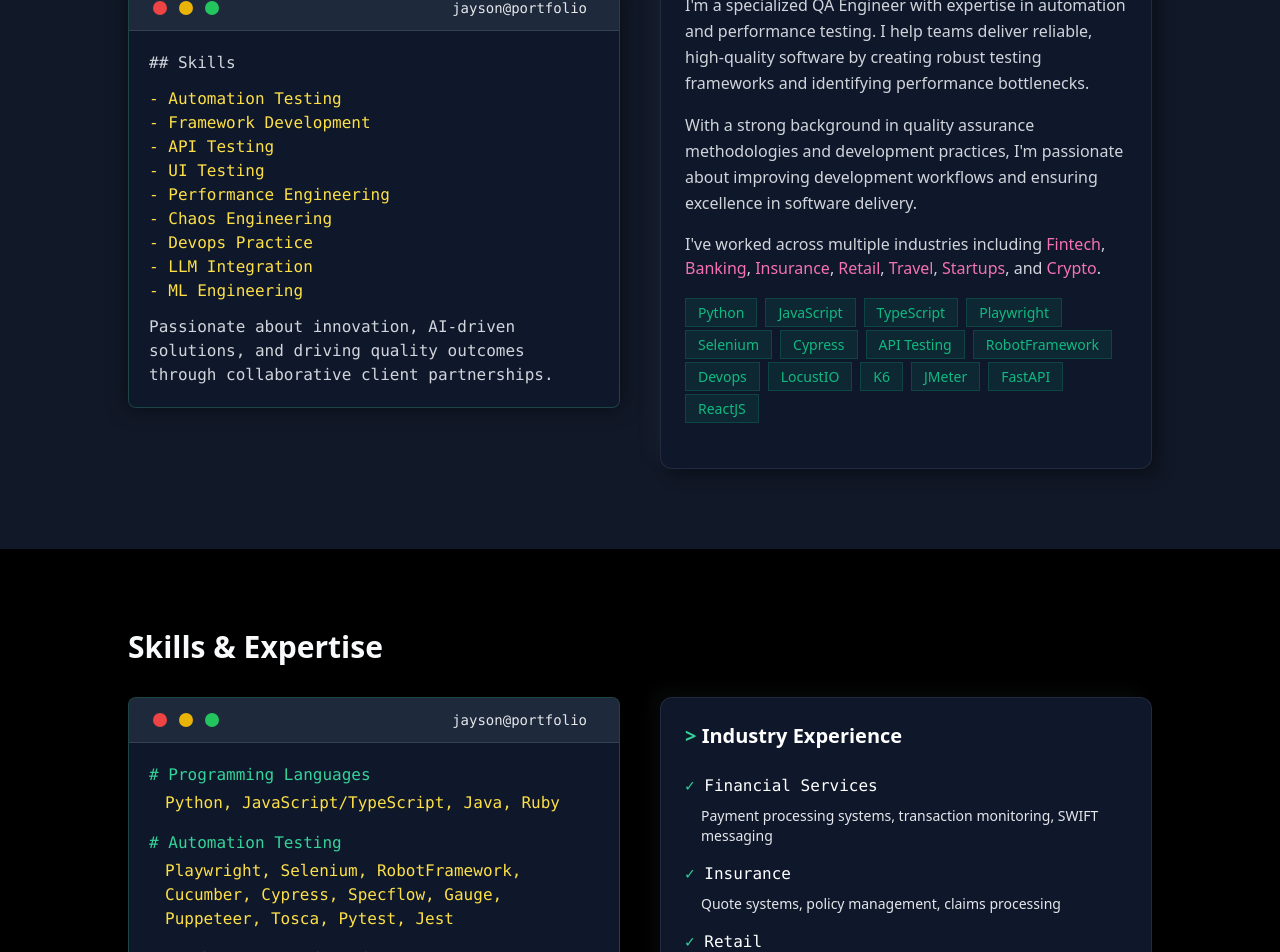
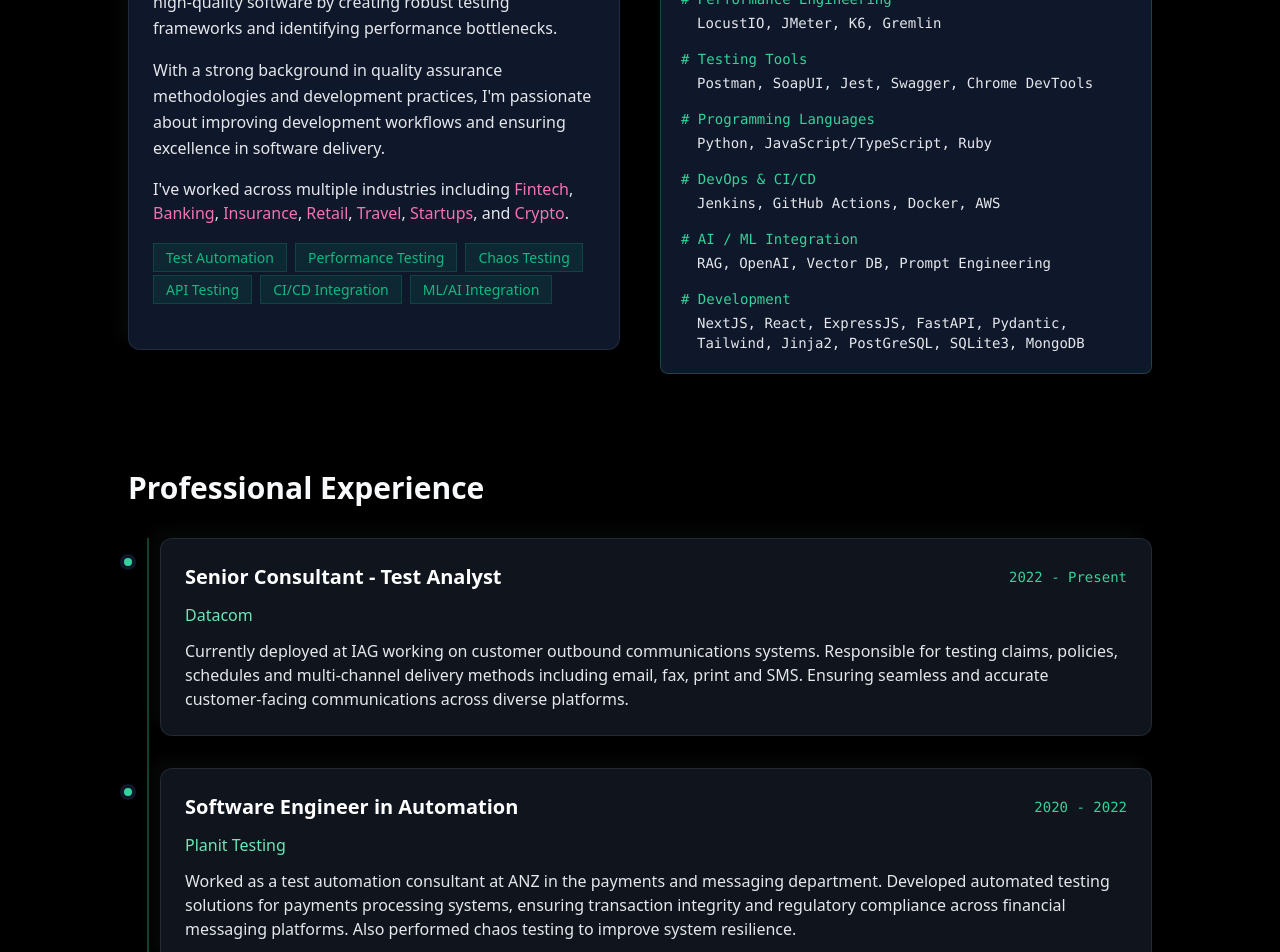
Before and after one commit to jayson-panganiban/portfolio, a Next.js app: page / in a window 1280 px wide. Shown: the part 1120-2072 px from the top of the page. Built offline with nearby package versions, Linux system fonts and the light colour scheme.

Commit message:
Refactor sections and improve layout

```diff
--- a/src/components/sections/AboutSection.tsx
+++ b/src/components/sections/AboutSection.tsx
@@ -1,67 +1,21 @@
 import { SectionHeader, SkillTag, TerminalWindow } from '@/components/ui'
+import { resume } from '@/data/resume'
 import React from 'react'
-
-const coreSkills = [
-  'Automation Testing',
-  'Framework Development',
-  'API Testing',
-  'UI Testing',
-  'Performance Engineering',
-  'Chaos Engineering',
-  'Devops Practice',
-  'LLM Integration',
-  'ML Engineering',
-]
-
-const skills = [
-  'Python',
-  'JavaScript',
-  'TypeScript',
-  'Playwright',
-  'Selenium',
-  'Cypress',
-  'API Testing',
-  'RobotFramework',
-  'Devops',
-  'LocustIO',
-  'K6',
-  'JMeter',
-  'FastAPI',
-  'ReactJS',
-]
 
 export const AboutSection: React.FC = () => {
   return (
-    <section id='about' className='py-16 md:py-20 bg-gray-900' aria-labelledby='about-heading'>
+    <section id='about' className='bg-black border-emerald-900/10' aria-labelledby='about-heading'>
       <div className='container px-4 mx-auto'>
         <div className='max-w-5xl mx-auto'>
           <SectionHeader title='About Me' />
           <div className='flex flex-col md:flex-row gap-6 md:gap-10 items-center'>
-            <article className='w-full md:w-1/2'>
-              <TerminalWindow>
-                <div className='flex flex-col space-y-2 md:space-y-3 w-full text-sm md:text-base'>
-                  <h4 className='text-gray-300 font-normal'>## Skills</h4>
-                  <ul className='list-none' aria-label='Core skills'>
-                    {coreSkills.map((skill, index) => (
-                      <li key={index} className='text-yellow-300'>
-                        - {skill}
-                      </li>
-                    ))}
-                  </ul>
-                  <div className='text-gray-300'>
-                    Passionate about innovation, AI-driven solutions, and driving quality outcomes
-                    through collaborative client partnerships.
-                  </div>
-                </div>
-              </TerminalWindow>
-            </article>
             {/* Professional Profile */}
             <article className='w-full md:w-1/2'>
               <div className='bg-slate-900 rounded-xl p-6 shadow-[8px_8px_16px_rgba(0,0,0,0.3),_-8px_-8px_16px_rgba(75,85,99,0.1)] border border-gray-700/50 transition-all duration-300 hover:shadow-[10px_10px_20px_rgba(0,0,0,0.4),_-10px_-10px_20px_rgba(75,85,99,0.15)]'>
                 <h3 className='text-xl md:text-2xl font-semibold mb-2 md:mb-3 text-white'>
                   <span className='text-emerald-400'>{'>'}</span> Professional Profile
                 </h3>
-                <div className='prose prose-sm md:prose-base prose-invert max-w-none text-gray-300 text-sm md:text-base'>
+                <div className='prose prose-sm md:prose-base prose-invert max-w-none text-gray-200 text-sm md:text-base'>
                   <p className='mb-3 md:mb-4 leading-relaxed'>
                     I&apos;m a specialized QA Engineer with expertise in automation and performance
                     testing. I help teams deliver reliable, high-quality software by creating robust
@@ -73,7 +27,7 @@
                     ensuring excellence in software delivery.
                   </p>
                 </div>
-                <p className='text-gray-300 text-sm md:text-base mb-3 md:mb-4 leading-relaxed'>
+                <p className='text-gray-200 text-sm md:text-base mb-3 md:mb-4 leading-relaxed'>
                   I&apos;ve worked across multiple industries including{' '}
                   <span className='text-pink-400'>Fintech</span>,{' '}
                   <span className='text-pink-400'>Banking</span>,{' '}
@@ -84,19 +38,42 @@
                   <span className='text-pink-400'>Crypto</span>.
                 </p>
                 <div className='mt-4 md:mt-5 mb-4 md:mb-6'>
-                  <h4 className='sr-only'>Technical Skills</h4>
+                  <h4 className='sr-only'>Core Skills</h4>
                   <ul
                     className='flex flex-wrap gap-1.5 md:gap-2 mb-4 list-none pl-0'
-                    aria-label='Technical skills'
+                    aria-label='Core skills'
                   >
-                    {skills.map((skill, index) => (
-                      <li key={index}>
-                        <SkillTag>{skill}</SkillTag>
-                      </li>
-                    ))}
+                    {resume.technicalSkills.map(
+                      (category, index) =>
+                        category.name === 'Core Skills' &&
+                        category.skills.map((skill, skillIndex) => (
+                          <li key={`${index}-${skillIndex}`}>
+                            <SkillTag>{skill}</SkillTag>
+                          </li>
+                        )),
+                    )}
                   </ul>
                 </div>
               </div>
+            </article>
+
+            <article className='w-full md:w-1/2'>
+              <TerminalWindow className='border border-emerald-500/20 shadow-[0_0_20px_rgba(0,0,0,0.5)]'>
+                <div className='space-y-2 sm:space-y-3 md:space-y-4 text-gray-200 text-xs md:text-sm'>
+                  {resume.technicalSkills
+                    .filter(category => category.name !== 'Core Skills')
+                    .map((category, index) => (
+                      <div key={index}>
+                        <div className='text-emerald-400 mb-1'># {category.name}</div>
+                        <div className='text-gray-200 pl-3 sm:pl-4'>
+                          {Array.isArray(category.skills)
+                            ? category.skills.join(', ')
+                            : category.skills}
+                        </div>
+                      </div>
+                    ))}
+                </div>
+              </TerminalWindow>
             </article>
           </div>
         </div>
--- a/src/components/sections/WorkSection.tsx
+++ b/src/components/sections/WorkSection.tsx
@@ -4,20 +4,20 @@
 
 export const WorkSection: React.FC = () => {
   return (
-    <section className='section-container bg-gray-900' aria-label='Professional Background'>
+    <section className=' bg-black border-emerald-900/10 py-12 md:py-24' aria-label='Work History'>
       <div className='container px-4 mx-auto'>
-        <div className='max-w-7xl mx-auto'>
-          <SectionHeader title='Professional Background' />
-          {/* Work History Timeline */}
-          <div className='space-y-4 sm:space-y-6 md:space-y-10 relative before:absolute before:inset-0 before:ml-5 before:-translate-x-1/2 before:h-full before:w-0.5 before:bg-emerald-400/30 '>
+        <div className='max-w-5xl mx-auto'>
+          <SectionHeader title='Professional Experience' />
+          <div className='flex flex-col md:flex-row gap-6 md:gap-10 items-start'>
+            {/* Timeline */}
+            <div className='w-full'>
+              <div className='space-y-6 md:space-y-8 relative before:absolute before:inset-0 before:ml-5 before:-translate-x-1/2 before:h-full before:w-0.5 before:bg-emerald-400/30'>
                 {resume.workHistory.map((job, index) => (
-              <div key={index} className='relative pl-6 md:pl-8'>
-                <div className='absolute left-0 top-0 -translate-x-1/2 w-2.5 h-2.5 sm:w-3 sm:h-3 md:w-4 md:h-4 rounded-full bg-emerald-400 border-4 border-gray-900'></div>
-                <div className='bg-slate-800/50 backdrop-blur-sm rounded-xl p-4 md:p-5 shadow-[8px_8px_16px_rgba(0,0,0,0.3),_-8px_-8px_16px_rgba(75,85,99,0.1)] border border-gray-700/30 transition-all duration-300 hover:shadow-[10px_10px_20px_rgba(0,0,0,0.4),_-10px_-10px_20px_rgba(75,85,99,0.15)]'>
+                  <div key={index} className='relative pl-8'>
+                    <div className='absolute left-0 top-4 -translate-x-1/2 w-4 h-4 rounded-full bg-emerald-400 border-4 border-slate-900 shadow-md'></div>
+                    <div className='bg-slate-800/50 rounded-xl p-6 shadow-[8px_8px_16px_rgba(0,0,0,0.3),_-8px_-8px_16px_rgba(75,85,99,0.1)] border border-gray-700/50 transition-all duration-300 hover:shadow-[10px_10px_20px_rgba(0,0,0,0.4),_-10px_-10px_20px_rgba(75,85,99,0.15)]'>
                       <div className='flex flex-col md:flex-row md:justify-between md:items-center mb-2 md:mb-3'>
-                    <h3 className='text-base sm:text-lg md:text-xl text-white font-semibold'>
-                      {job.title}
-                    </h3>
+                        <h3 className='text-lg md:text-xl text-white font-semibold'>{job.title}</h3>
                         <span className='text-emerald-400 text-xs md:text-sm font-mono mt-1 md:mt-0'>
                           {job.period}
                         </span>
@@ -25,14 +25,13 @@
                       <h4 className='text-emerald-300 text-sm sm:text-base mb-2 md:mb-3'>
                         {job.company}
                       </h4>
-                  <p className='text-gray-300 text-xs sm:text-sm md:text-base font-light'>
+                      <p className='text-gray-200 text-sm md:text-base font-light'>
                         {job.description}
                       </p>
                     </div>
                   </div>
                 ))}
               </div>
-
               {/* Resume Download */}
               <div className='mt-8 sm:mt-10 md:mt-12 text-center'>
                 <Button
@@ -43,8 +42,10 @@
                   className='border-emerald-500 text-emerald-400 hover:bg-emerald-500/10 font-mono rounded-sm text-xs sm:text-sm'
                 >
                   <FaDownload size={14} className='sm:text-base' />
-              <span className='ml-2'>download resume.pdf</span>
+                  <span className='ml-2 text-yellow-300'>download resume.pdf</span>
                 </Button>
+              </div>
+            </div>
           </div>
         </div>
       </div>
--- a/src/components/snippets/DefaultCodeSnippet.tsx
+++ b/src/components/snippets/DefaultCodeSnippet.tsx
@@ -2,14 +2,14 @@
 
 export const DefaultCodeSnippet: React.FC = () => {
   return (
-    <div className='text-gray-300 font-mono text-sm'>
+    <div className='text-gray-200 font-mono text-sm'>
       <div className='text-yellow-400'>{/*No specific code snippet available*/}</div>
       <div className='text-emerald-400'>{/* Displaying default code sample */}</div>
       <div className='mt-2'></div>
       <div className='text-blue-400'>
         function <span className='text-yellow-300'>projectSample</span>() {'{'}
       </div>
-      <div className='pl-4 text-gray-300'>
+      <div className='pl-4 text-gray-200'>
         console.log(<span className='text-emerald-300'>&quot;Hello from the project!&quot;</span>);
       </div>
       <div className='pl-4 text-pink-400'>
@@ -18,7 +18,7 @@
       </div>
       <div className='text-blue-400'>{'}'}</div>
       <div className='mt-2'></div>
-      <div className='text-gray-300'>{/* Run the function to see the result */}</div>
+      <div className='text-gray-200'>{/* Run the function to see the result */}</div>
       <div className='text-blue-400'>projectSample();</div>
     </div>
   )
--- a/src/components/ui/ProjectCard.tsx
+++ b/src/components/ui/ProjectCard.tsx
@@ -11,7 +11,7 @@
 export const ProjectCard: React.FC<ProjectCardProps> = ({ project, className = '' }) => {
   return (
     <div
-      className={`bg-gray-900 rounded-lg overflow-hidden border border-emerald-500/20 hover:border-emerald-500/40 transition-all duration-300 shadow-[0_10px_20px_rgba(0,0,0,0.4)] hover:shadow-[0_15px_30px_rgba(0,0,0,0.5),_0_0_10px_rgba(16,185,129,0.1)] hover:-translate-y-1 ${className}`}
+      className={`bg-slate-800/50 rounded-lg overflow-hidden border border-emerald-500/20 hover:border-emerald-500/40 transition-all duration-300 shadow-[0_10px_20px_rgba(0,0,0,0.4)] hover:shadow-[0_15px_30px_rgba(0,0,0,0.5),_0_0_10px_rgba(16,185,129,0.1)] hover:-translate-y-1 ${className}`}
     >
       <div className='h-48 bg-gray-800 p-4 font-mono text-xs overflow-hidden'>
         <ProjectCodeDisplay project={project} />
--- a/src/components/ui/ProjectWindow.tsx
+++ b/src/components/ui/ProjectWindow.tsx
@@ -26,7 +26,7 @@
         <h3 className='mb-3 text-2xl font-semibold text-white'>
           <span className='text-emerald-400'>{'>'}</span> {title}
         </h3>
-        <p className='mb-6 leading-relaxed text-gray-400'>{description}</p>
+        <p className='mb-6 leading-relaxed text-gray-200'>{description}</p>
 
         <div className='mb-6 flex flex-wrap gap-2'>
           {tags.map((tag, i) => (
@@ -45,7 +45,7 @@
               aria-label={`View ${title} GitHub repository`}
             >
               <FaGithub size={14} />
-              git clone
+              <span>git clone</span>
             </Button>
           )}
           {website && (
@@ -58,7 +58,7 @@
               aria-label={`Open ${title} website`}
             >
               <FaExternalLinkAlt size={12} />
-              open site
+              <span>open site</span>
             </Button>
           )}
         </div>
--- a/src/data/resume.ts
+++ b/src/data/resume.ts
@@ -28,7 +28,6 @@
   email: string
   intro: string
   workHistory: WorkHistoryItem[]
-  coreSkills: string[]
   technicalSkills: SkillCategory[]
   industryExperience: IndustryExperience[]
   resumeLink: string
@@ -81,46 +80,68 @@
     },
   ],
 
-  coreSkills: [
-    'Automation Testing',
-    'Performance Engineering',
-    'Devops Practice',
-    'Framework Development',
-    'LLM Integration',
-  ],
-
   technicalSkills: [
     {
-      name: 'Programming Languages',
-      skills: ['Python', 'JavaScript/TypeScript', 'Java', 'Ruby'],
+      name: 'Core Skills',
+      skills: [
+        'Test Automation',
+        'Performance Testing',
+        'Chaos Testing',
+        'API Testing',
+        'CI/CD Integration',
+        'ML/AI Integration',
+      ],
     },
     {
-      name: 'Automation Testing',
+      name: 'Automation',
       skills: [
         'Playwright',
         'Selenium',
+        'Cypress',
         'RobotFramework',
         'Cucumber',
-        'Cypress',
         'Specflow',
+        'Tosca',
         'Gauge',
-        'Puppeteer',
-        'Tosca',
         'Pytest',
         'Jest',
       ],
     },
     {
       name: 'Performance Engineering',
-      skills: ['LocustIO', 'JMeter', 'K6'],
+      skills: ['LocustIO', 'JMeter', 'K6', 'Gremlin'],
     },
+    {
+      name: 'Testing Tools',
+      skills: ['Postman', 'SoapUI', 'Jest', 'Swagger', 'Chrome DevTools'],
+    },
+    {
+      name: 'Programming Languages',
+      skills: ['Python', 'JavaScript/TypeScript', 'Ruby'],
+    },
+
     {
       name: 'DevOps & CI/CD',
       skills: ['Jenkins', 'GitHub Actions', 'Docker', 'AWS'],
     },
     {
       name: 'AI / ML Integration',
-      skills: ['RAG', 'Langchain', 'LlamaIndex', 'OpenAI', 'Vector DB'],
+      skills: ['RAG', 'OpenAI', 'Vector DB', 'Prompt Engineering'],
+    },
+    {
+      name: 'Development',
+      skills: [
+        'NextJS',
+        'React',
+        'ExpressJS',
+        'FastAPI',
+        'Pydantic',
+        'Tailwind',
+        'Jinja2',
+        'PostGreSQL',
+        'SQLite3',
+        'MongoDB',
+      ],
     },
   ],
 
@@ -148,7 +169,7 @@
     },
   ],
 
-  resumeLink: '/ResumeJaysonPanganiban.pdf',
+  resumeLink: '/JaysonPanganiban_CV.pdf',
   portfolioUrl: 'https://www.jaysonpanganiban.com',
 
   socialLinks: [
--- a/src/pages/index.tsx
+++ b/src/pages/index.tsx
@@ -1,21 +1,14 @@
 import { Layout } from '@/components/layout'
-import {
-  AboutSection,
-  HeroSection,
-  ProjectsSection,
-  SkillsSection,
-  WorkSection,
-} from '@/components/sections'
+import { AboutSection, HeroSection, ProjectsSection, WorkSection } from '@/components/sections'
 import { Navigation } from '@/components/ui/Navigation'
 
 export default function Home() {
   return (
     <Layout title='Jayson Panganiban' description='Welcome to my portfolio website!'>
-      <HeroSection /> {/* bg-black */}
-      <AboutSection /> {/* bg-gray-900 */}
-      <SkillsSection /> {/* bg-black */}
-      <WorkSection /> {/* bg-gray-900 */}
-      <ProjectsSection /> {/* bg-black, bg-gray-900, bg-black */}
+      <HeroSection />
+      <AboutSection />
+      <WorkSection />
+      <ProjectsSection />
       <Navigation />
     </Layout>
   )
```
Also changed, not shown: src/components/sections/HeroSection.tsx (+5 -5 lines), src/components/sections/ProjectsSection.tsx (+10 -15 lines), src/components/snippets/FAQMateSnippet.tsx (+4 -4 lines), src/components/snippets/HalfPriceGrocerySnippet.tsx (+4 -4 lines), src/components/snippets/RephraseSnippet.tsx (+4 -4 lines), 2 other files (tests, documents, lock files or other folders). Lines whose indentation alone changed are shown as unchanged.
